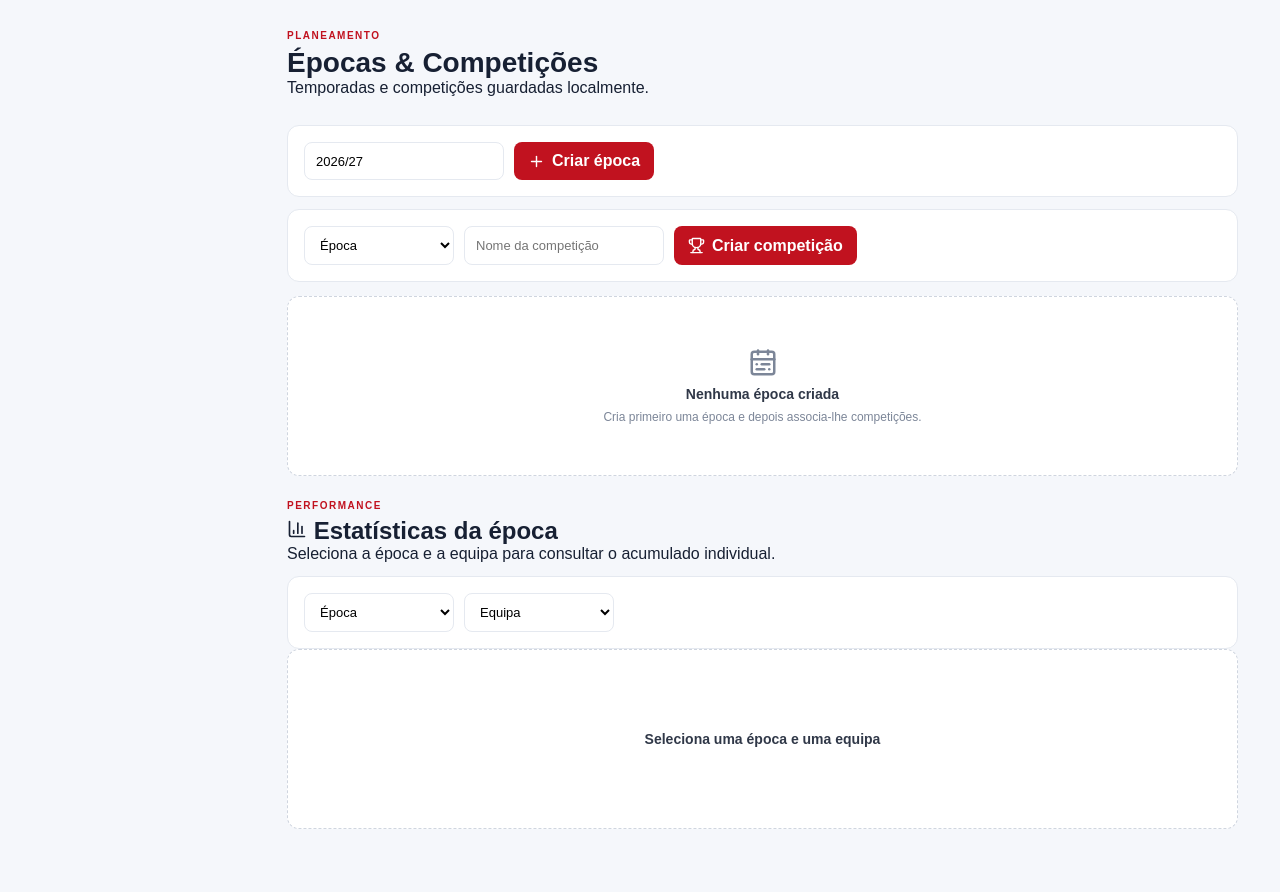
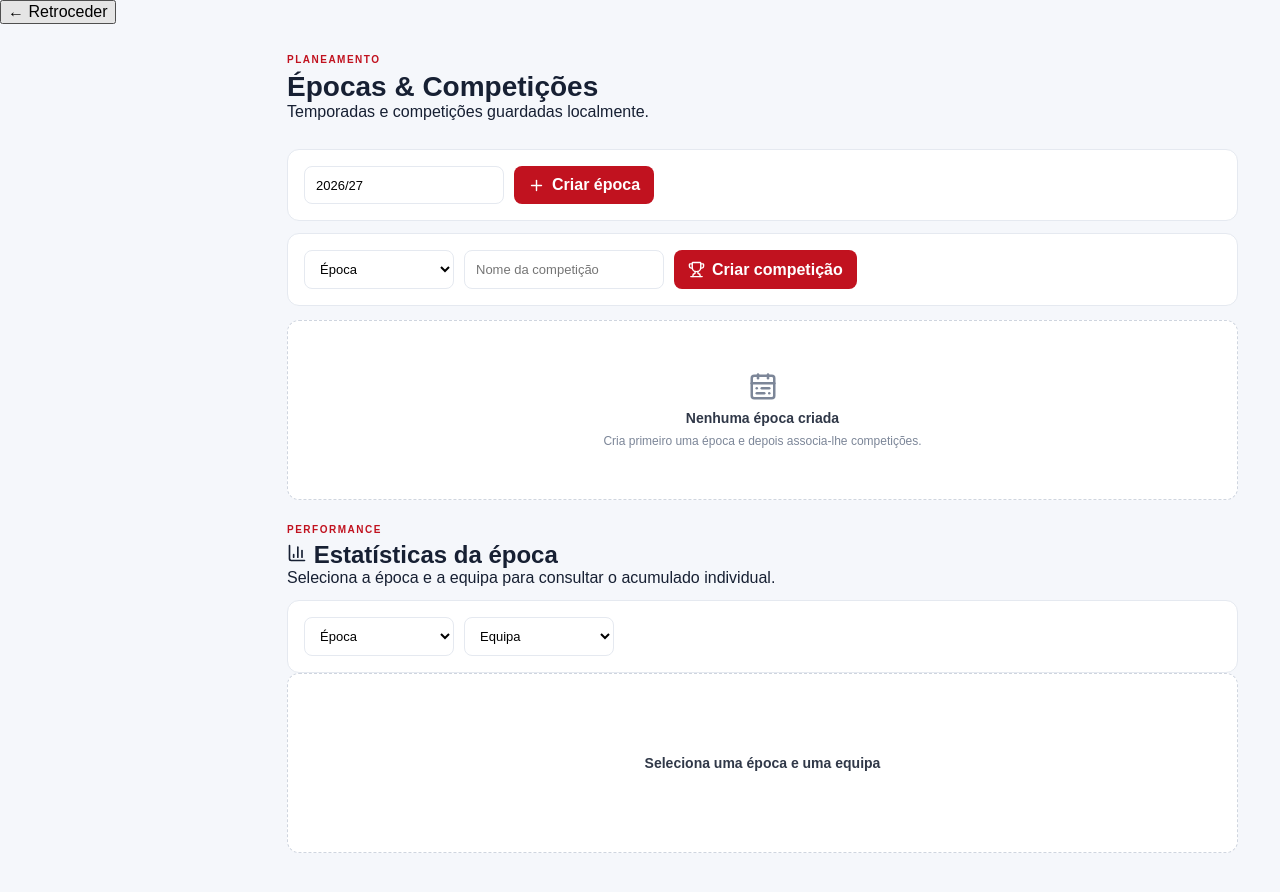
Before and after one commit to AndreBitZ/handball-performance-os, a Next.js app: page /seasons in a window 1280 px wide. Shown: the top 892 px of the page. Built offline with nearby package versions, Linux system fonts and the light colour scheme.

Commit message:
feat: expose global back navigation

```diff
--- a/app/layout.tsx
+++ b/app/layout.tsx
@@ -1,5 +1,6 @@
 import type { Metadata } from 'next'
 import './globals.css'
+import BackButton from './components/back-button'
 
 export const metadata: Metadata = {
   title: 'Handball Performance OS',
@@ -9,7 +10,10 @@ export const metadata: Metadata = {
 export default function RootLayout({ children }: Readonly<{ children: React.ReactNode }>) {
   return (
     <html lang="pt-PT">
-      <body>{children}</body>
+      <body>
+        <BackButton />
+        {children}
+      </body>
     </html>
   )
 }
```
